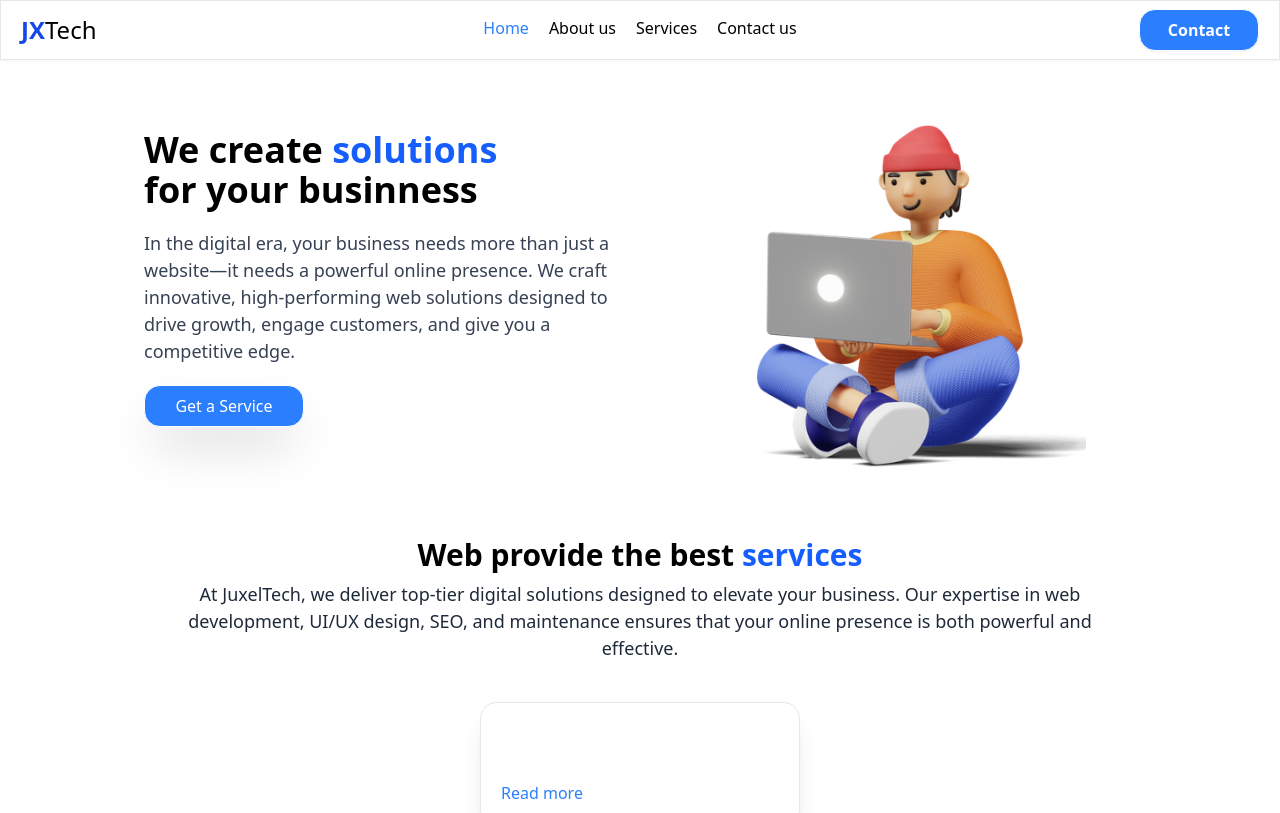
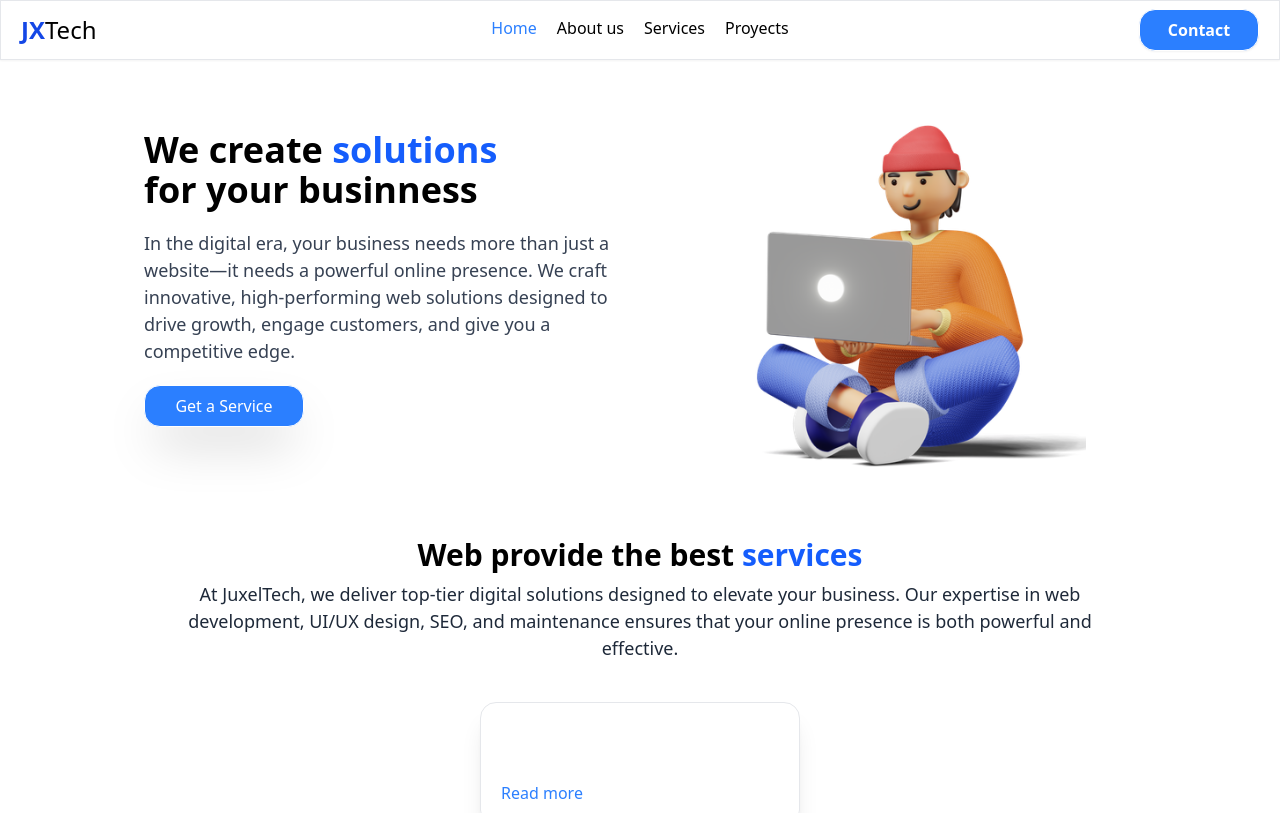
Before and after one commit to Urpirio/juxeltech, a Next.js app: page / in a window 1280 px wide. Shown: the top 813 px of the page. Built offline with nearby package versions, Linux system fonts and the light colour scheme.

Commit message:
Se restructuro la informacion

```diff
--- a/src/components/Header.jsx
+++ b/src/components/Header.jsx
@@ -1,14 +1,13 @@
-import { PathAboutUs, PathHome, PathServices } from '@/Data/DataLocation';
+import { PathAboutUs, PathHome, PathServices,PathProyects } from '@/Data/DataLocation';
 import HoverAbout from '@/func/Hovers/HoverAbout';
-import HoverContact from '@/func/Hovers/HoverContact';
+import HoverProyects from '@/func/Hovers/HoverProyects';
 import HoverHome from '@/func/Hovers/HoverHome';
 import HoverServices from '@/func/Hovers/HoverServices';
 import LinkAboutUs from '@/func/Links/LinkAboutus';
-import LinkContact from '@/func/Links/LinkContact';
+import LinkProyects from '@/func/Links/LinkProyects';
 import LinkHome from '@/func/Links/LinkHome';
 import LinkServices from '@/func/Links/LinkServices';
 import { usePathname } from 'next/navigation';
-import React, { use } from 'react';
 
 export default function Header() {
 
@@ -24,7 +23,8 @@ export default function Header() {
         <nav className=' hidden sm:flex items-center gap-5'>
 
             <div onClick={LinkHome} onMouseEnter={HoverHome} onMouseLeave={HoverHome}
-            className={`flex-col cursor-pointer transition-all duration-200 hover:text-blue-500 ${ PathHome === usePathname() ? 'text-blue-500' : ''}`}>
+                className={`flex-col cursor-pointer transition-all duration-200 hover:text-blue-500
+                ${ PathHome === usePathname() ? 'text-blue-500' : ''}`}>
 
                 <span>Home</span>
                 <div className='h-1 rounded-2xl bg-blue-500 w-0' id='LineHome'></div>
@@ -32,7 +32,8 @@ export default function Header() {
             </div>
 
             <div onClick={LinkAboutUs} onMouseEnter={HoverAbout} onMouseLeave={HoverAbout}
-            className={`flex-col cursor-pointer transition-all duration-200 hover:text-blue-500 ${PathAboutUs === usePathname() ? 'text-blue-500' : ''}`}>
+                className={`flex-col cursor-pointer transition-all duration-200 hover:text-blue-500
+                ${PathAboutUs === usePathname() ? 'text-blue-500' : ''}`}>
 
                 <span>About us</span>
                 <div className='h-1 rounded-2xl bg-blue-500 w-0 ' id='LineAbout'></div>
@@ -40,17 +41,19 @@ export default function Header() {
             </div>
 
             <div onClick={LinkServices} onMouseEnter={HoverServices} onMouseLeave={HoverServices}
-            className={`flex-col cursor-pointer transition-all duration-200 hover:text-blue-500 ${PathServices === usePathname() ? 'text-blue-500' : '' }`}>
+                className={`flex-col cursor-pointer transition-all duration-200 hover:text-blue-500
+                ${PathServices === usePathname() ? 'text-blue-500' : '' }`}>
 
                 <span>Services</span>
                 <div className='h-1 rounded-2xl bg-blue-500 w-0 ' id='LineServices'></div>
 
             </div>
 
-            <div onClick={LinkContact} onMouseEnter={HoverContact} onMouseLeave={HoverContact}
-            className='flex-col cursor-pointer transition-all duration-200 hover:text-blue-500'>
+            <div onClick={LinkProyects} onMouseEnter={HoverProyects} onMouseLeave={HoverProyects}
+                className={`flex-col cursor-pointer transition-all duration-200 hover:text-blue-500
+                ${PathProyects === usePathname() ? 'text-blue-500' : '' }`}>
 
-                <span>Contact us</span>
+                <span>Proyects</span>
                 <div className='h-1 rounded-2xl bg-blue-500 w-0 ' id='LineContact'></div>
 
             </div>
```
